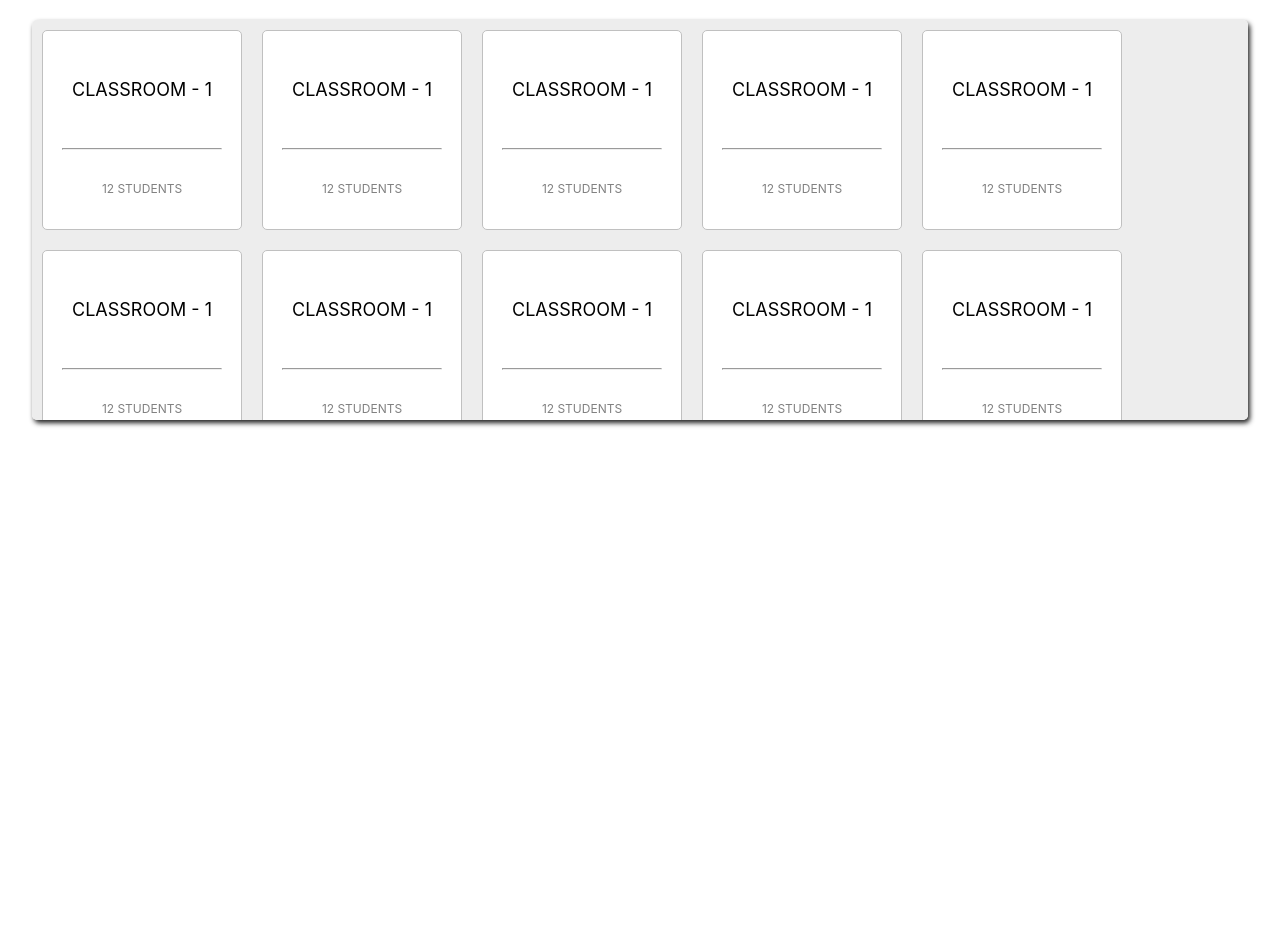
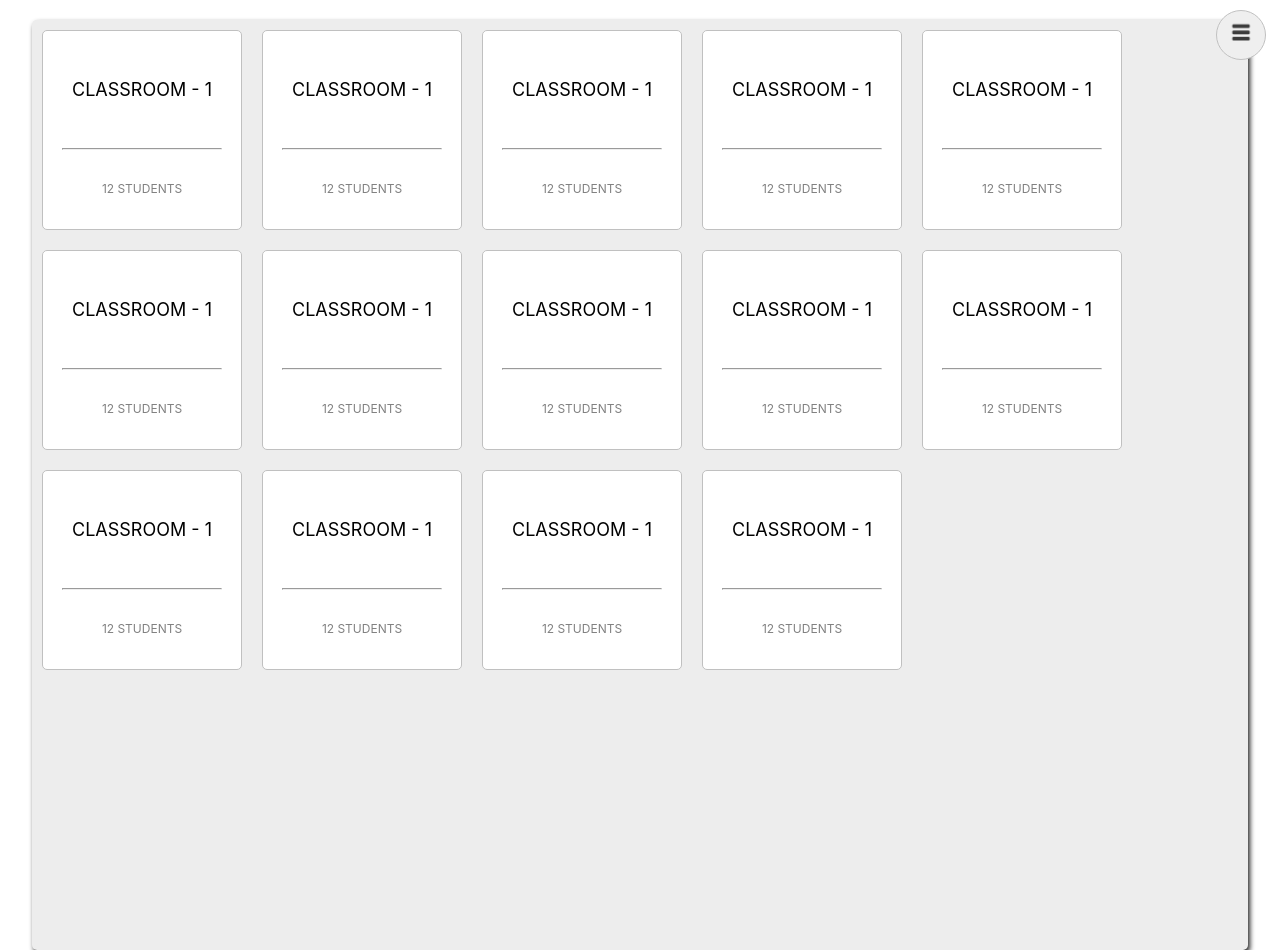
Before and after one commit to resatDev/vr_dashboard, a React (Create React App) app: page /classroom in a window 1280 px wide. Before the commit the page ends 800 px from the top, so only its background shows below. Built offline with nearby package versions, Linux system fonts and the light colour scheme.

Commit message:
classroom :: adding menu to classroom container

```diff
--- a/public/style.css
+++ b/public/style.css
@@ -183,10 +183,9 @@
 }
 
 .sidebar .sideBarMenu{
-    display: flex;
-    align-items: center;
     width: 100%;
     height: auto;
+    text-align: center;
 }
 
 .sidebar .sideBarMenu .sideElement{
@@ -306,7 +305,7 @@
     display: block;
     position: relative;
     width: 95%;
-    height: 400px;
+    height: 930px;
     margin-top: 20px;
     margin-left: 2.5%;
     border-radius: 5px;
--- a/src/classroomContainer.js
+++ b/src/classroomContainer.js
@@ -1,22 +1,41 @@
 import React, { Component, Fragment } from 'react'
 import ListArea from './components/module/dashboard-list'
 import Class from './components/dashboard/classroom/class';
-
+import Header from './components/sidebar/header';
+import Button from './components/tags/button';
+import MenuIcon from './image/menu.png';
 export default class ClassroomContainer extends Component {
     constructor(props) {
         super(props);
         this.state = {
-            classrooms: [{class: '1', number: 12}, {class: '1', number: 12}, {class: '1', number: 12}, {class: '1', number: 12}, {class: '1', number: 12}, {class: '1', number: 12}, {class: '1', number: 12}, {class: '1', number: 12}, {class: '1', number: 12}, {class: '1', number: 12}, {class: '1', number: 12}, {class: '1', number: 12}, {class: '1', number: 12}, {class: '1', number: 12}]
+            classrooms: [{class: '1', number: 12}, {class: '1', number: 12}, {class: '1', number: 12}, {class: '1', number: 12}, {class: '1', number: 12}, {class: '1', number: 12}, {class: '1', number: 12}, {class: '1', number: 12}, {class: '1', number: 12}, {class: '1', number: 12}, {class: '1', number: 12}, {class: '1', number: 12}, {class: '1', number: 12}, {class: '1', number: 12}],
+            sidebarIsOpen: false
         };
+        this.handleSidebar = this.handleSidebar.bind(this);
     }
 
     classroomList() {
         return this.state.classrooms.map(classroom => <Class name={ classroom.class } number={ classroom.number } />)
     }
+
+    handleSidebar(status) {
+        this.setState({
+            sidebarIsOpen: status
+        });
+
+    }
+
     render() {
         return (
             <Fragment>
+                <Header isopen={ this.handleSidebar } open={this.state.sidebarIsOpen} />
                 <ListArea classname={ 'classList' }  renderList={ this.classroomList() }/>
+                <Button
+                    class={ 'openMenu' }
+                    icon={ MenuIcon }
+                    isopen={ this.handleSidebar }
+                    text={ 'open_the_menu' }
+                />
             </Fragment>
         )
     }
--- a/src/main-page.js
+++ b/src/main-page.js
@@ -2,8 +2,6 @@ import React, { Component } from 'react';
 import Header from './components/sidebar/header';
 import MenuIcon from './image/menu.png';
 import Button from './components/tags/button';
-import Class from './components/dashboard/classroom/class';
-import ListArea from './components/module/dashboard-list';
 export default class MainPage extends Component {
     constructor(props){
         super(props);
@@ -29,7 +27,6 @@ export default class MainPage extends Component {
                     isopen={ this.handleSidebar }
                     text={ 'open_the_menu' }
                 />
-
             </div>
         )
     }
```
